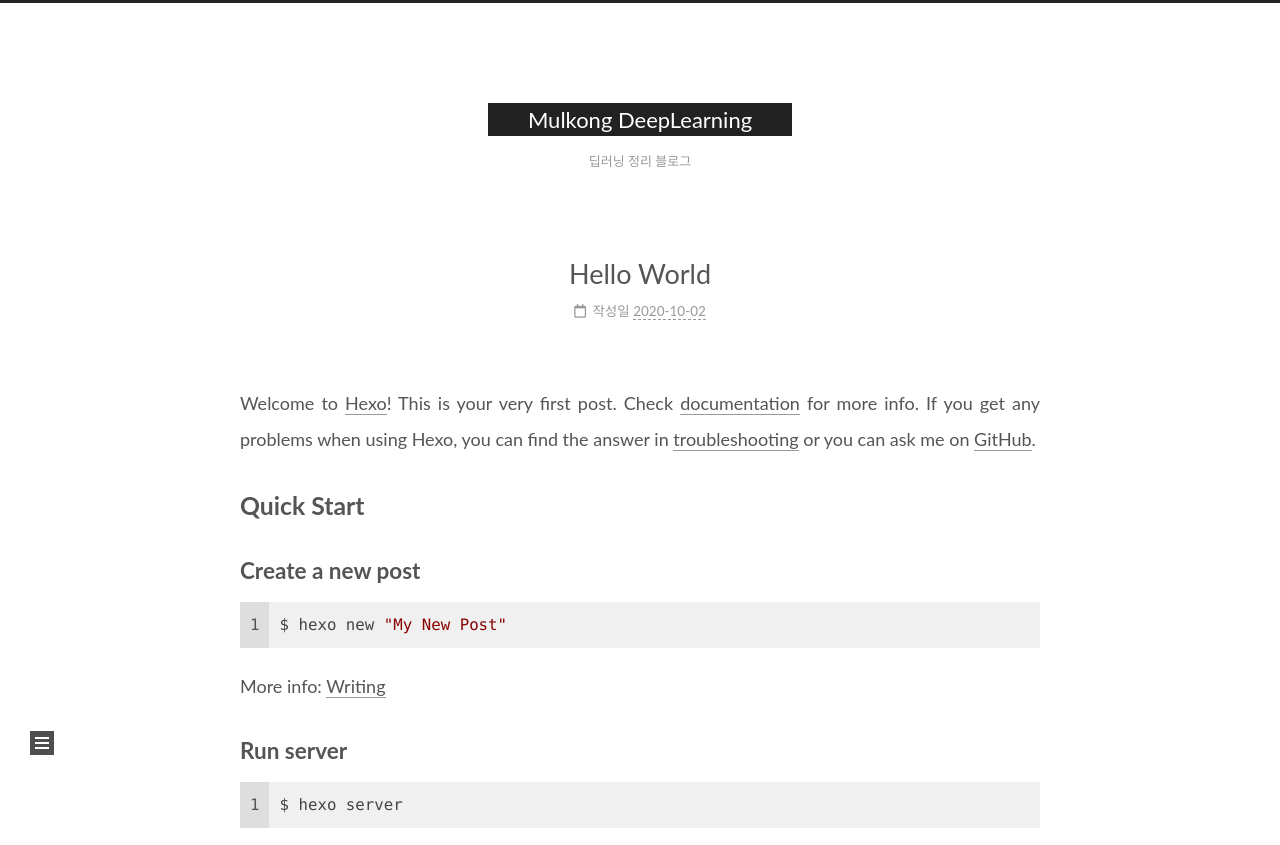
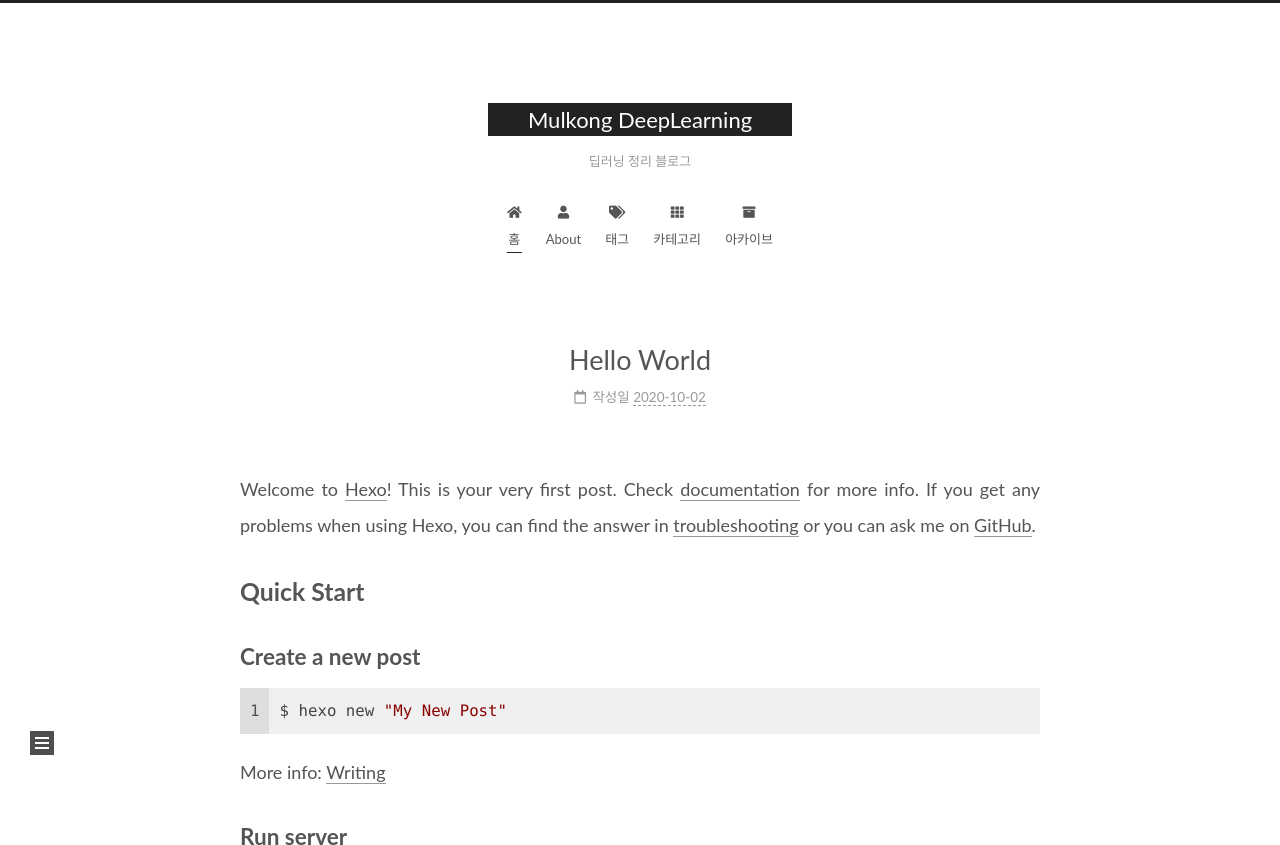
Before and after one commit to mulkong/mulkong.github.io, a plain HTML site: page index.html in a window 1280 px wide. Shown: the top 845 px of the page. Drawn offline with nearby package versions, Linux system fonts and the light colour scheme.

Commit message:
Site updated: 2020-10-02 19:25:37

```diff
--- a/index.html
+++ b/index.html
@@ -19,7 +19,7 @@
 
 <script class="hexo-configurations">
     var NexT = window.NexT || {};
-    var CONFIG = {"hostname":"mulkong.github.io","root":"/","scheme":"Muse","version":"8.0.1","exturl":false,"sidebar":{"position":"left","display":"post","padding":18,"offset":12},"copycode":false,"bookmark":{"enable":false,"color":"#222","save":"auto"},"fancybox":false,"mediumzoom":false,"lazyload":false,"pangu":false,"comments":{"style":"tabs","active":null,"storage":true,"lazyload":false,"nav":null},"motion":{"enable":true,"async":false,"transition":{"post_block":"fadeIn","post_header":"fadeInDown","post_body":"fadeInDown","coll_header":"fadeInLeft","sidebar":"fadeInUp"}},"prism":false,"i18n":{"placeholder":"Searching...","empty":"We didn't find any results for the search: ${query}","hits_time":"${hits} results found in ${time} ms","hits":"${hits} results found"}};
+    var CONFIG = {"hostname":"mulkong.github.io","root":"/","scheme":"Muse","version":"8.0.1","exturl":false,"sidebar":{"position":"right","display":"post","padding":18,"offset":12},"copycode":false,"bookmark":{"enable":false,"color":"#222","save":"auto"},"fancybox":false,"mediumzoom":false,"lazyload":false,"pangu":false,"comments":{"style":"tabs","active":null,"storage":true,"lazyload":false,"nav":null},"motion":{"enable":true,"async":false,"transition":{"post_block":"fadeIn","post_header":"fadeInDown","post_body":"fadeInDown","coll_header":"fadeInLeft","sidebar":"fadeInUp"}},"prism":false,"i18n":{"placeholder":"Searching...","empty":"We didn't find any results for the search: ${query}","hits_time":"${hits} results found in ${time} ms","hits":"${hits} results found"}};
   </script>
 
   <meta name="description" content="공부한 내용을 바탕으로 정리한 기술블로그 입니다.">
@@ -100,6 +100,9 @@
       <div class="header-inner"><div class="site-brand-container">
   <div class="site-nav-toggle">
     <div class="toggle" aria-label="Toggle navigation bar">
+        <span class="toggle-line"></span>
+        <span class="toggle-line"></span>
+        <span class="toggle-line"></span>
     </div>
   </div>
 
@@ -121,6 +124,35 @@
 
 
 
+<nav class="site-nav">
+  <ul class="main-menu menu">
+        <li class="menu-item menu-item-home">
+
+    <a href="/" rel="section"><i class="fa fa-home fa-fw"></i>홈</a>
+
+  </li>
+        <li class="menu-item menu-item-about">
+
+    <a href="/about/" rel="section"><i class="fa fa-user fa-fw"></i>About</a>
+
+  </li>
+        <li class="menu-item menu-item-tags">
+
+    <a href="/tags/" rel="section"><i class="fa fa-tags fa-fw"></i>태그</a>
+
+  </li>
+        <li class="menu-item menu-item-categories">
+
+    <a href="/categories/" rel="section"><i class="fa fa-th fa-fw"></i>카테고리</a>
+
+  </li>
+        <li class="menu-item menu-item-archives">
+
+    <a href="/archives/" rel="section"><i class="fa fa-archive fa-fw"></i>아카이브</a>
+
+  </li>
+  </ul>
+</nav>
 
 
 
@@ -159,7 +191,8 @@
 <div class="site-state-wrap site-overview-item animated">
   <nav class="site-state">
       <div class="site-state-item site-state-posts">
-          <a href="/archives">
+          <a href="/archives/">
+
           <span class="site-state-item-count">1</span>
           <span class="site-state-item-name">포스트</span>
         </a>
```
Also changed, not shown: 2020/10/02/hello-world/index.html (+35 -2 lines), archives/2020/10/index.html (+35 -2 lines), archives/2020/index.html (+35 -2 lines), archives/index.html (+35 -2 lines).
